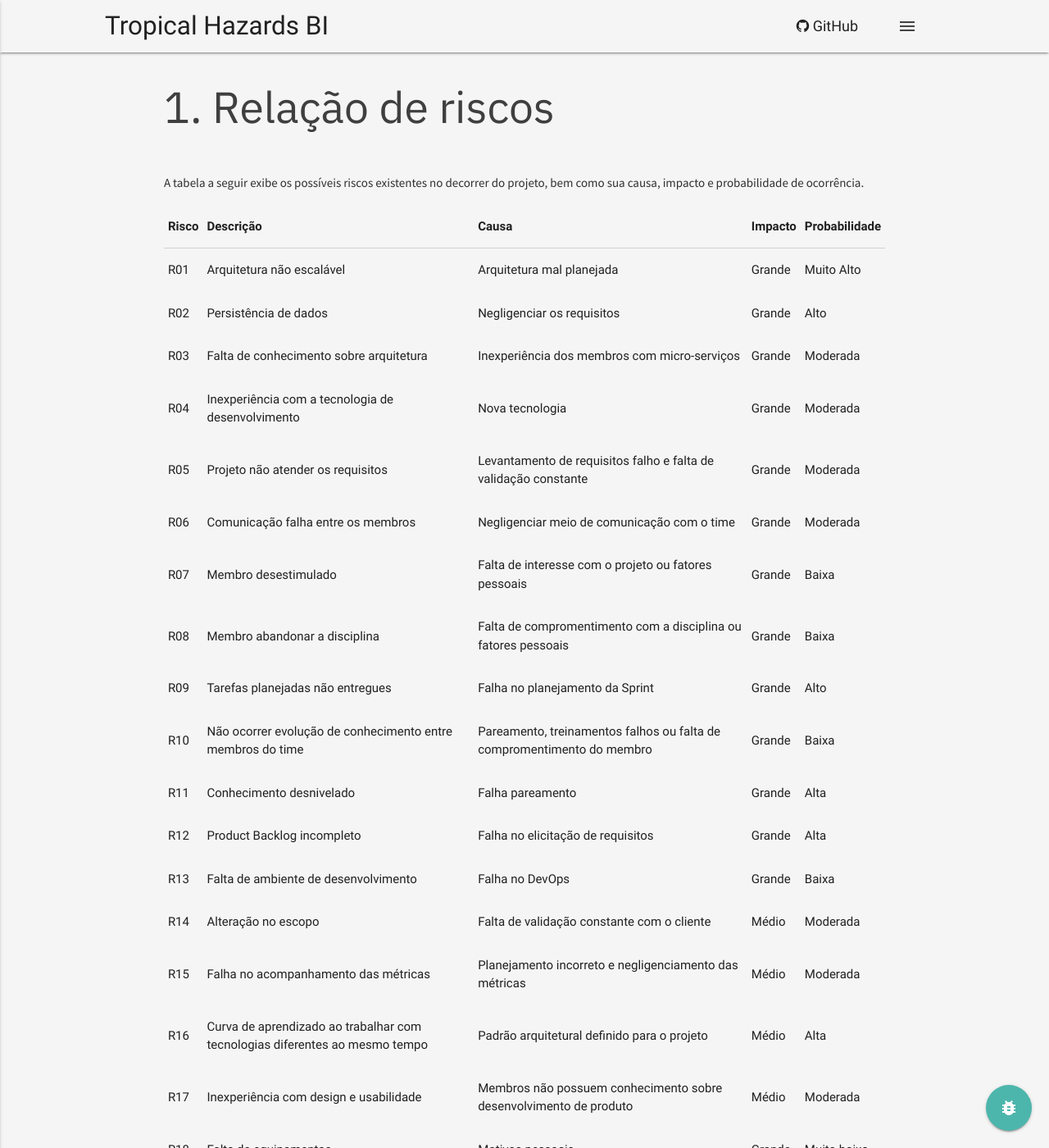
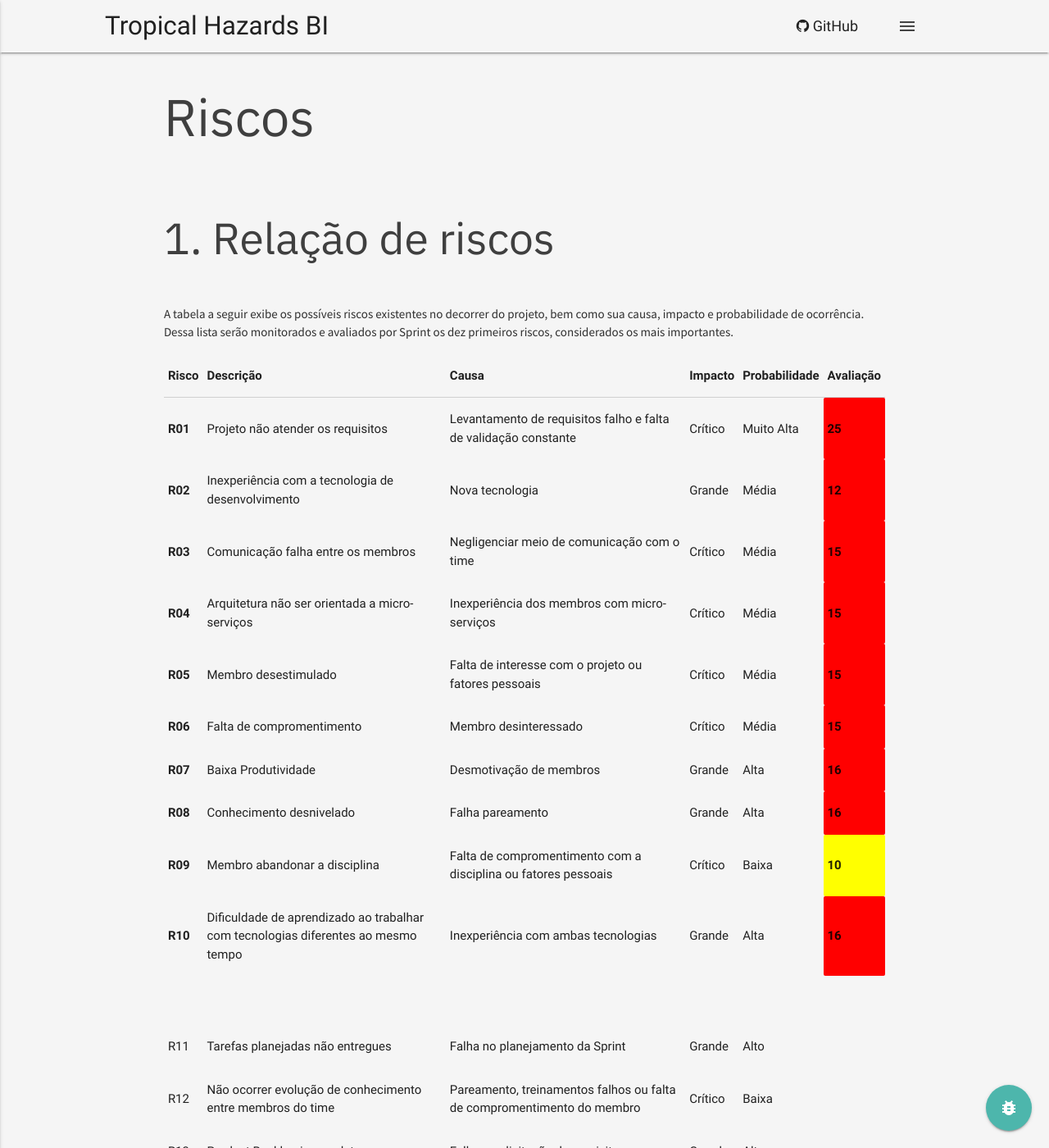
Before and after one commit to fga-eps-mds/2018.1-TropicalHazards-BI, a Jekyll site: the page built from docs/wiki/riscos.md, in a window 1280 px wide and 1400 px high. Shown: the whole window at 82% size. Built offline with Jekyll 4.4.1, drawn with Linux system fonts in a browser that asks for light colours; our own code applies the rules of GitHub Pages for plain Markdown files; some of the changed text lies outside the part shown.

Commit message:
[DOC] prioritize risks and create assessment table

```diff
--- a/docs/wiki/riscos.md
+++ b/docs/wiki/riscos.md
@@ -1,8 +1,10 @@
+# Riscos
+
 ## 1. Relação de riscos
 
-A tabela a seguir exibe os possíveis riscos existentes no decorrer do projeto, bem como sua causa, impacto e probabilidade de ocorrência.
+A tabela a seguir exibe os possíveis riscos existentes no decorrer do projeto, bem como sua causa, impacto e probabilidade de ocorrência. Dessa lista serão monitorados e avaliados por Sprint os **dez primeiros** riscos, considerados os mais importantes.
 
-<table>
+<table style="text-align: center">
     <thead>
         <tr>
             <th>Risco</th>
@@ -10,120 +12,137 @@
             <th>Causa</th>
             <th>Impacto</th>
             <th>Probabilidade</th>
+            <th>Avaliação</th>
         </tr>
     </thead>
     <tbody>
         <tr>
-            <td>R01</td>
-            <td>Arquitetura não escalável</td>
-            <td>Arquitetura mal planejada</td>
-            <td>Grande</td>
-            <td>Muito Alto</td>
+            <th>R01</th>
+            <td>Projeto não atender os requisitos</td>
+            <td>Levantamento de requisitos falho e falta de validação constante</td>
+            <td>Crítico</td>
+            <td>Muito Alta</td>
+            <td style="background: red"><b>25</b></td>
         </tr>
         <tr>
-            <td>R02</td>
-            <td>Persistência de dados</td>
-            <td>Negligenciar os requisitos</td>
-            <td>Grande</td>
-            <td>Alto</td>
-        </tr>
-        <tr>
-            <td>R03</td>
-            <td>Falta de conhecimento sobre arquitetura</td>
-            <td>Inexperiência dos membros com micro-serviços</td>
-            <td>Grande</td>
-            <td>Moderada</td>
-        </tr>
-        <tr>
-            <td>R04</td>
+            <th>R02</th>
             <td>Inexperiência com a tecnologia de desenvolvimento</td>
             <td>Nova tecnologia</td>
             <td>Grande</td>
-            <td>Moderada</td>
+            <td>Média</td>
+            <td style="background: red"><b>12</b></td>
         </tr>
         <tr>
-            <td>R05</td>
-            <td>Projeto não atender os requisitos</td>
-            <td>Levantamento de requisitos falho e falta de validação constante</td>
-            <td>Grande</td>
-            <td>Moderada</td>
+            <th>R03</th>
+            <td>Comunicação falha entre os membros</td>
+            <td>Negligenciar meio de comunicação com o time</td>
+            <td>Crítico</td>
+            <td>Média</td>
+            <td style="background: red"><b>15</b></td>
         </tr>
         <tr>
-            <td>R06</td>
-            <td>Comunicação falha entre os membros</td>
-            <td>Negligenciar meio de comunicação com o time</td>
-            <td>Grande</td>
-            <td>Moderada</td>
+            <th>R04</th>
+            <td>Arquitetura não ser orientada a micro-serviços</td>
+            <td>Inexperiência dos membros com micro-serviços</td>
+            <td>Crítico</td>
+            <td>Média</td>
+            <td style="background: red"><b>15</b></td>
         </tr>
         <tr>
-            <td>R07</td>
+            <th>R05</th>
             <td>Membro desestimulado</td>
             <td>Falta de interesse com o projeto ou fatores pessoais</td>
-            <td>Grande</td>
-            <td>Baixa</td>
+            <td>Crítico</td>
+            <td>Média</td>
+            <td style="background: red"><b>15</b></td>
         </tr>
         <tr>
-            <td>R08</td>
+            <th>R06</th>
+            <td>Falta de compromentimento</td>
+            <td>Membro desinteressado</td>
+            <td>Crítico</td>
+            <td>Média</td>
+            <td style="background: red"><b>15</b></td>
+        </tr>
+        <tr>
+            <th>R07</th>
+            <td>Baixa Produtividade</td>
+            <td>Desmotivação de membros</td>
+            <td>Grande</td>
+            <td>Alta</td>
+            <td style="background: red"><b>16</b></td>
+        </tr>
+        <tr>
+            <th>R08</th>
+            <td>Conhecimento desnivelado</td>
+            <td>Falha pareamento</td>
+            <td>Grande</td>
+            <td>Alta</td>
+            <td style="background: red"><b>16</b></td>
+        </tr>
+        <tr>
+            <th>R09</th>
             <td>Membro abandonar a disciplina</td>
             <td>Falta de compromentimento com a disciplina ou fatores pessoais</td>
-            <td>Grande</td>
+            <td>Crítico</td>
             <td>Baixa</td>
+            <td style="background: yellow"><b>10</b></td>
         </tr>
         <tr>
-            <td>R09</td>
+            <th>R10</th>
+            <td>Dificuldade de aprendizado ao trabalhar com tecnologias diferentes ao mesmo tempo</td>
+            <td>Inexperiência com ambas tecnologias</td>
+            <td>Grande</td>
+            <td>Alta</td>
+            <td style="background: red"><b>16</b></td>
+        </tr>
+        <tr>
+            <td></td>
+        </tr>
+        <tr>
+            <td></td>
+        </tr>
+        <tr>
+            <td>R11</td>
             <td>Tarefas planejadas não entregues</td>
             <td>Falha no planejamento da Sprint</td>
             <td>Grande</td>
             <td>Alto</td>
         </tr>
         <tr>
-            <td>R10</td>
+            <td>R12</td>
             <td>Não ocorrer evolução de conhecimento entre membros do time</td>
             <td>Pareamento, treinamentos falhos ou falta de compromentimento do membro</td>
-            <td>Grande</td>
+            <td>Crítico</td>
             <td>Baixa</td>
         </tr>
         <tr>
-            <td>R11</td>
-            <td>Conhecimento desnivelado</td>
-            <td>Falha pareamento</td>
-            <td>Grande</td>
-            <td>Alta</td>
-        </tr>
-        <tr>
-            <td>R12</td>
+            <td>R13</td>
             <td>Product Backlog incompleto</td>
             <td>Falha no elicitação de requisitos</td>
             <td>Grande</td>
             <td>Alta</td>
         </tr>
         <tr>
-            <td>R13</td>
+            <td>R14</td>
             <td>Falta de ambiente de desenvolvimento</td>
             <td>Falha no DevOps</td>
             <td>Grande</td>
             <td>Baixa</td>
         </tr>
         <tr>
-            <td>R14</td>
+            <td>R15</td>
             <td>Alteração no escopo</td>
             <td>Falta de validação constante com o cliente</td>
             <td>Médio</td>
             <td>Moderada</td>
         </tr>
         <tr>
-            <td>R15</td>
+            <td>R16</td>
             <td>Falha no acompanhamento das métricas</td>
             <td>Planejamento incorreto  e negligenciamento das métricas</td>
             <td>Médio</td>
             <td>Moderada</td>
-        </tr>
-        <tr>
-            <td>R16</td>
-            <td>Curva de aprendizado ao trabalhar com tecnologias diferentes ao mesmo tempo</td>
-            <td>Padrão arquitetural definido para o projeto</td>
-            <td>Médio</td>
-            <td>Alta</td>
         </tr>
         <tr>
             <td>R17</td>
@@ -148,20 +167,13 @@
         </tr>
         <tr>
             <td>R20</td>
-            <td>Falta de compromentimento</td>
-            <td>Membro desinteressado</td>
-            <td>Grande</td>
-            <td>Moderada</td>
-        </tr>
-        <tr>
-            <td>R21</td>
             <td>Ineficiência dos treinamento</td>
             <td>Falha no planejamento,execução ou pouca participação</td>
             <td>Médio</td>
             <td>Moderada</td>
         </tr>
         <tr>
-            <td>R22</td>
+            <td>R21</td>
             <td>Ineficiência dos pareamentos</td>
             <td>Horários incompatíveis e falha no planejamento</td>
             <td>Médio</td>
@@ -173,57 +185,126 @@
 <b>Observação:</b> Os riscos citados acima foram classificados para os campos de impacto e probabilidade a partir de valores indicados nas tabelas a seguir:
 
 ### 1.1 Tabela de Probabilidade
-<table>
+<table style="text-align: center">
   <tr>
     <th>Probabilidade</th>
     <th>Intervalo</th>
+    <th>Peso</th>
   </tr>
   <tr>
     <td>Muito Baixa</td>
     <td>menor que 10%</td>
+    <td>1</td>
   </tr>
   <tr>
     <td>Baixa</td>
-    <td>de 11% a 30%</td>
+    <td>de 10% a 25%</td>
+    <td>2</td>
   </tr>
   <tr>
     <td>Média</td>
-    <td>de 31% a 50%</td>
+    <td>de 25% a 50%</td>
+    <td>3</td>
   </tr>
   <tr>
     <td>Alta</td>
-    <td>de 51% a 60%</td>
+    <td>de 50% a 75%</td>
+    <td>4</td>
   </tr>
   <tr>
     <td>Muito alta</td>
-    <td>de 61% a 70%</td>
+    <td>maior que 75%</td>
+    <td>5</td>
   </tr>
 </table>
 
 ### 1.2 Tabela de Impacto
-<table>
+<table style="text-align: center">
   <tr>
     <th>Impacto</th>
-    <th>Intervalo</th>
+    <th>Descrição</th>
+    <th>Peso</th>
   </tr>
   <tr>
-    <td>Muito Baixa</td>
-    <td>menor que 20%</td>
+    <td>Insignificante</td>
+    <td>Impacto insignificante para o andamento do projeto</td>
+    <td>1</td>
   </tr>
   <tr>
-    <td>Baixa</td>
-    <td>de 21% a 40%</td>
+    <td>Pequeno</td>
+    <td>Impacto com pouca influência no andamento do projeto</td>
+    <td>2</td>
   </tr>
   <tr>
-    <td>Média</td>
-    <td>de 41% a 60%</td>
+    <td>Moderado</td>
+    <td>Impacto notável para o andamento do projeto</td>
+    <td>3</td>
   </tr>
   <tr>
-    <td>Alta</td>
-    <td>de 61% a 80%</td>
+    <td>Grande</td>
+    <td>Impacto grave para o andamento do projeto</td>
+    <td>4</td>
   </tr>
   <tr>
-    <td>Muito alta</td>
-    <td>Acima de 80%</td>
+    <td>Crítico</td>
+    <td>Impacto crítico para o andamento do projeto</td>
+    <td>5</td>
   </tr>
 </table>
+
+### 1.3 Avaliação dos riscos
+
+A avaliação dos riscos é feita multiplicando o peso da probabilidade pelo peso do impacto.
+
+<table style="text-align: center">
+    <thead>
+        <th>Probabilidade/Impacto</th>
+        <th>Muito Baixa</th>
+        <th>Baixa</th>
+        <th>Média</th>
+        <th>Alta</th>
+        <th>Muito alta</th>
+    </thead>
+    <tbody style="font-weight: bold">
+        <tr>
+            <th>Insignificante</th>
+            <td style="background: green">1</td>
+            <td style="background: green">2</td>
+            <td style="background: green">3</td>
+            <td style="background: green">4</td>
+            <td style="background: green">5</td>
+        </tr>
+        <tr>
+            <th>Pequeno</th>
+            <td style="background: green">2</td>
+            <td style="background: green">4</td>
+            <td style="background: yellow">6</td>
+            <td style="background: yellow">8</td>
+            <td style="background: yellow">10</td>
+        </tr>
+        <tr>
+            <th>Moderado</th>
+            <td style="background: green">3</td>
+            <td style="background: yellow">6</td>
+            <td style="background: yellow">9</td>
+            <td style="background: red">12</td>
+            <td style="background: red">15</td>
+        </tr>
+        <tr>
+            <th>Grande</th>
+            <td style="background: green">4</td>
+            <td style="background: yellow">8</td>
+            <td style="background: red">12</td>
+            <td style="background: red">16</td>
+            <td style="background: red">20</td>
+        </tr>
+        <tr>
+            <th>Crítico</th>
+            <td style="background: green">5</td>
+            <td style="background: yellow">10</td>
+            <td style="background: red">15</td>
+            <td style="background: red">20</td>
+            <td style="background: red">25</td>
+        </tr>
+    </tbody>
+</table>
```
